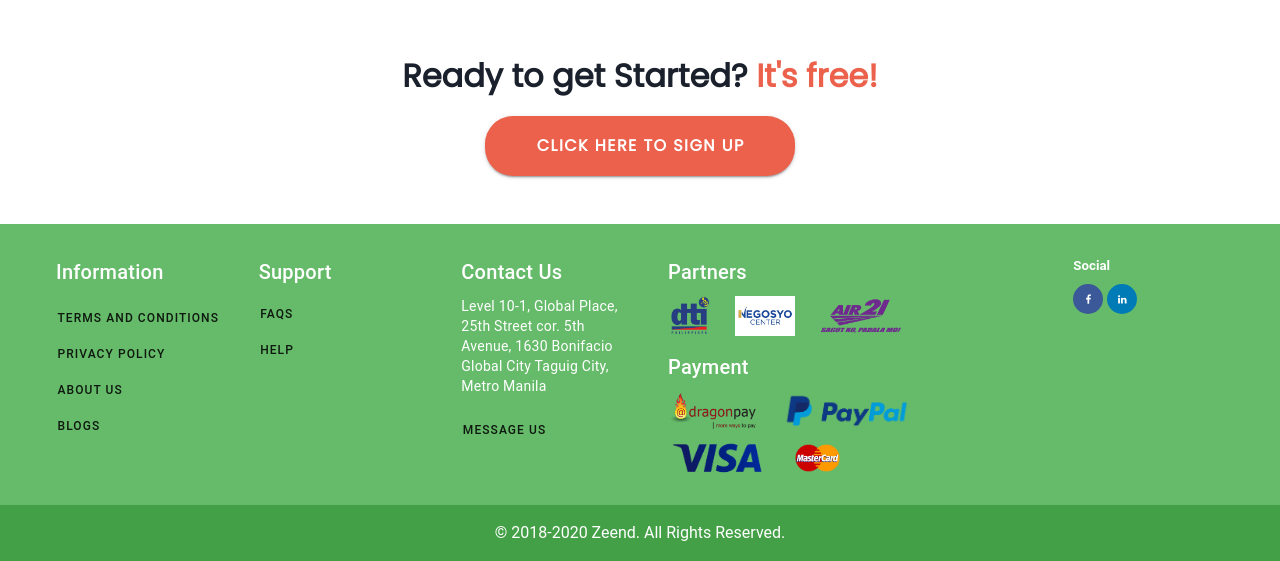
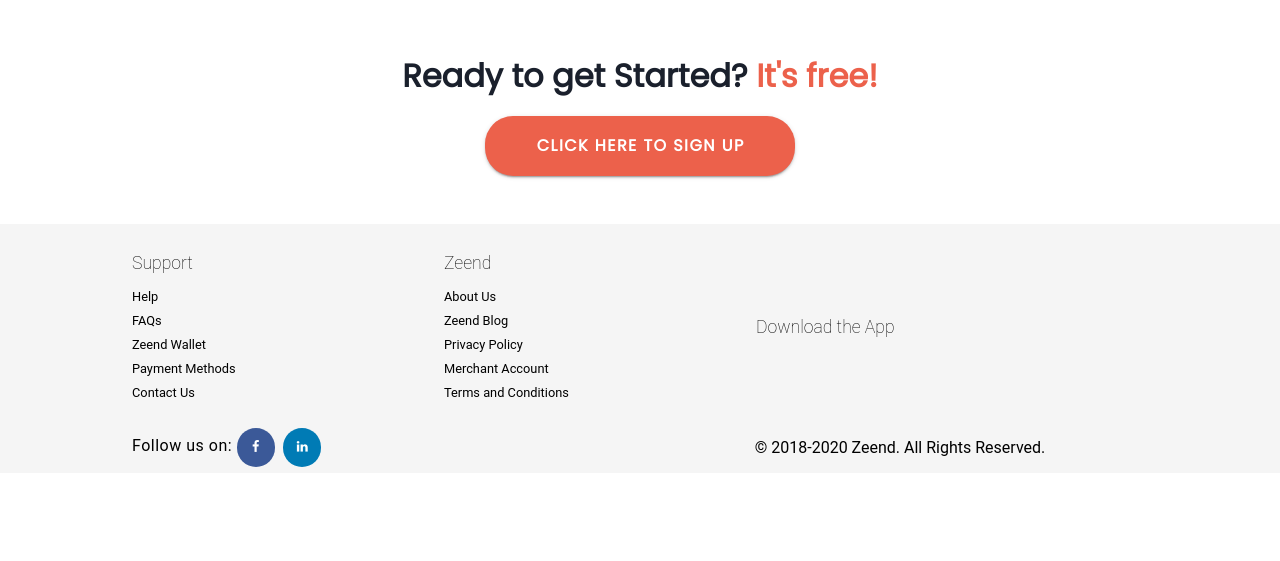
Before and after one commit to MiguelDeVeyra/gh-zeend, a Vue app: page / in a window 1280 px wide. Shown: the part 2548-3109 px from the top of the page. After the commit the page ends 3027 px from the top, so only its background shows below. Built offline with nearby package versions, Linux system fonts and the light colour scheme.

Commit message:
Footerv2

```diff
--- a/src/components/footer.vue
+++ b/src/components/footer.vue
@@ -1,86 +1,38 @@
 <template lang="html">
   <section class="mt-12">
-    <v-footer
-        padless
-        color="green lighten-1 white--text"
-      >
-        <v-row class="mt-5 mx-8" wrap>
-          <v-col cols="12" md="2">
-            <h5 class="title mb-3 ml-3">Information</h5>
-            <div v-for="link in infolinks" :key="link.name">
-              <v-btn
-                small
-                depressed
-                color="green lighten-1"
-                class="info__btn my-1"
-                >
-                {{link.name}}
-              </v-btn><br>
-            </div>
-          </v-col>
-          <v-col cols="12" md="2">
-            <h5 class="title mb-2 ml-3">Support</h5>
-            <div v-for="link in supplinks" :key="link.name">
-              <v-btn
-                small
-                depressed
-                color="green lighten-1"
-                class="info__btn my-1"
-                >
-                {{link.name}}
-              </v-btn><br>
-            </div>
-          </v-col>
-          <v-col cols="12" md="2">
-            <h5 class="title mb-2 ml-3">Contact Us</h5>
-            <div class="">
-              <p class="ml-3 body-2">
-                Level 10-1, Global Place,
-                25th Street cor. 5th Avenue, 1630
-                Bonifacio Global City
-                Taguig City, Metro Manila
-              </p>
-              <v-btn
-                small
-                depressed
-                color="green lighten-1"
-                class="info__btn my-1"
-                >
-                Message Us
-              </v-btn><br>
-            </div>
-          </v-col>
-          <v-col cols="12" md="4" class="ml-4">
-            <h5 class="title">Partners</h5>
-            <div class="my-2">
-              <a href="#" class="mr-6 my-1"><img src="/dti.png" alt="" height="40px"></a>
-              <a href="#" class="mr-6 my-1"><img src="/nego.png" alt="" height="40px"></a>
-              <a href="#" class="mr-6 my-12"><img src="/air.png" alt="" height="40px"></a>
-            </div>
-            <h5 class="title">Payment</h5>
-            <div class="my-2">
-              <a href="#" class="mr-6"><img src="/drag.png" alt="" height="40px"></a>
-              <a href="#" class="mr-6"><img src="/pay.png" alt="" height="40px"></a>
-              <a href="#" class="mr-6"><img src="/visa.png" alt="" height="40px"></a>
-              <a href="#" class="mr-6"><img src="/mast.png" alt="" height="40px"></a>
-            </div>
-          </v-col>
-          <v-col cols="12" md="1">
-            <h5 class="">Social</h5>
-            <div class="my-2">
-              <a href="#" class="fa fa-facebook"></a>  <a href="#" class="fa fa-linkedin"></a>
-            </div>
-          </v-col>
-
-        </v-row>
-        <v-row>
-          <v-col
-            class="green darken-1 py-4 text-center white--text"
-            cols="12"
-          >
-          © 2018-2020 Zeend. All Rights Reserved.
-          </v-col>
-        </v-row>
+    <v-footer color="grey lighten-4 black--text">
+      <v-row class="mx-auto mt-2">
+        <v-col cols="12" md="3" class="offset-1">
+          <h2 class="footer__header__title">Support</h2>
+          <p><a href="#">Help</a></p>
+          <p><a href="#">FAQs</a></p>
+          <p><a href="#">Zeend Wallet</a></p>
+          <p><a href="#">Payment Methods</a></p>
+          <p><a href="#">Contact Us</a></p>
+        </v-col>
+        <v-col cols="12" md="3" class="ZeendAbt">
+          <h2 class="footer__header__title">Zeend</h2>
+          <p><a href="#">About Us</a></p>
+          <p><a href="#">Zeend Blog</a></p>
+          <p><a href="#">Privacy Policy</a></p>
+          <p><a href="#">Merchant Account</a></p>
+          <p><a href="#">Terms and Conditions</a></p>
+        </v-col>
+        <v-col cols="12" md="5" class="AppDL">
+          <div class="app__head">
+            <h3 class="footer__header__title">Download the App</h3>
+          </div>
+        </v-col>
+        <v-divider></v-divider>
+        <v-col cols="12" md="5" class="offset-1">
+          <span class="body-1">Follow us on: </span><i class="fa fa-facebook mr-2" aria-hidden="true"></i><i class="fa fa-linkedin" aria-hidden="true"></i>
+        </v-col>
+        <v-col cols="12" md="5" class="mt-2">
+          <div class="text-center">
+            © 2018-2020 Zeend. All Rights Reserved.
+          </div>
+        </v-col>
+      </v-row>
     </v-footer>
   </section>
 </template>
@@ -91,18 +43,7 @@ export default {
 
   data(){
     return {
-      drawer:false,
 
-        infolinks: [
-          {name: 'Terms and Conditions', route: '/tnc'},
-          {name: 'Privacy Policy', route: '/pripo'},
-          {name: 'About us', route: '/about'},
-          {name: 'Blogs', route: '/blog'},
-        ],
-        supplinks:[
-          {name: 'FAQs', route: '/faqs'},
-          {name: 'Help', route: '/Help'},
-        ],
     }
   },
 
@@ -115,32 +56,56 @@ export default {
 
 <style scoped>
 
-.infor__section{
-  margin-left: 2vw;
+a{
+  text-decoration: none;
+  color: black!important;
+  font-size: .8em;
+}
+a:hover{
+  color: #EC614B!important;
 }
 
-.info__btn{
-  color: #FFF;
+p{
+  margin: 0 !important;
 }
-.fa {
-  font-size: 10px;
+.footer__header__title{
+  font-size: 1.1em;
+  font-weight: lighter;
+  margin-bottom:  1vh;
+}
+.app__head{
+  margin-top: 8vh;
+}
+@media (max-width:900px){
+    .app__head{
+      margin-top: 0;
+    }
+}
+
+@media (max-width:900px){
+  .ZeendAbt, .AppDL{
+    margin-left: 8vw;
+  }
+}
+
+.fa{
+  border-radius: 50%;
+  font-size: .8em;
   width: 3em;
   height: 3em;
-  padding-top: 1em;
   text-align: center;
-  text-decoration: none;
-  border-radius: 50%;
-}
-.fa:hover {
-    opacity: 0.7;
+  padding-top: 13px
 }
 
-.fa-facebook {
+.fa-facebook{
   background: #3B5998;
   color: white;
+  vertical-align: middle;
 }
-.fa-linkedin {
+
+.fa-linkedin{
   background: #007bb5;
   color: white;
+  vertical-align: middle;
 }
 </style>
```
